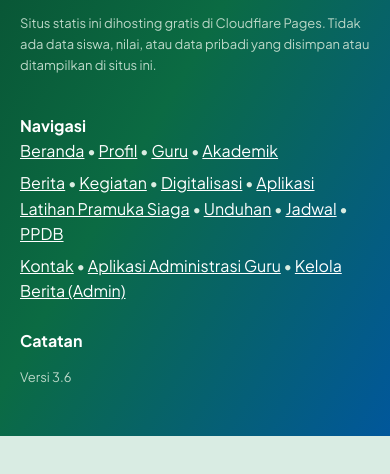
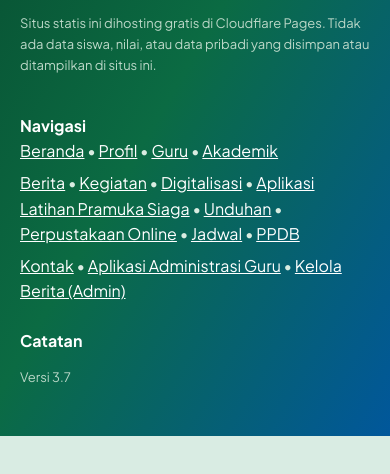
Before and after one commit to anggerukmo01-eng/sdn1gerduren-website, a plain HTML site: page digitalisasi/index.html in a window 390 px wide. Shown: the part 4656-5130 px from the top of the page. Drawn offline with Linux system fonts and the light colour scheme.

Commit message:
Perpustakaan Online: menu + halaman baru (174 buku SD Kurikulum Merdeka)

```diff
--- a/digitalisasi/index.html
+++ b/digitalisasi/index.html
@@ -34,7 +34,7 @@
       <button class="theme-btn" type="button" id="theme-btn" aria-label="Ubah mode gelap atau terang">&#127769; Mode Gelap</button>
       <button class="menu-btn" type="button" aria-expanded="false" aria-controls="nav-utama" id="menu-btn">&#9776; Menu</button>
     </div>
-    <nav aria-label="Navigasi utama" id="nav-utama"><a href="/"><span aria-hidden="true">🏠</span> Beranda</a><a href="/profil/"><span aria-hidden="true">🏫</span> Profil</a><a href="/guru/"><span aria-hidden="true">👩‍🏫</span> Guru</a><a href="/akademik/"><span aria-hidden="true">📚</span> Akademik</a><a href="/berita/"><span aria-hidden="true">📰</span> Berita</a><a href="/kegiatan/"><span aria-hidden="true">🎨</span> Kegiatan</a><div class="nav-drop"><a href="/digitalisasi/" class="active nav-drop-toggle" aria-haspopup="true" aria-expanded="false"><span aria-hidden="true">💻</span> Digitalisasi <span class="caret" aria-hidden="true">▾</span></a><div class="nav-sub"><a href="/digitalisasi/" class="active"><span aria-hidden="true">🏕️</span> Aplikasi Latihan Pramuka Siaga</a><a href="#" onclick="return bukaKhususGuru(event)"><span aria-hidden="true">🔒</span> Aplikasi Administrasi Guru</a></div></div><a href="/unduhan/"><span aria-hidden="true">📥</span> Unduhan</a><a href="/jadwal/"><span aria-hidden="true">🗓️</span> Jadwal</a><a href="/ppdb/"><span aria-hidden="true">📝</span> PPDB</a><a href="/kontak/"><span aria-hidden="true">📞</span> Kontak</a><a class="cta" href="/berita/">Berita Terbaru &rarr;</a></nav>
+    <nav aria-label="Navigasi utama" id="nav-utama"><a href="/"><span aria-hidden="true">🏠</span> Beranda</a><a href="/profil/"><span aria-hidden="true">🏫</span> Profil</a><a href="/guru/"><span aria-hidden="true">👩‍🏫</span> Guru</a><a href="/akademik/"><span aria-hidden="true">📚</span> Akademik</a><a href="/berita/"><span aria-hidden="true">📰</span> Berita</a><a href="/kegiatan/"><span aria-hidden="true">🎨</span> Kegiatan</a><div class="nav-drop"><a href="/digitalisasi/" class="active nav-drop-toggle" aria-haspopup="true" aria-expanded="false"><span aria-hidden="true">💻</span> Digitalisasi <span class="caret" aria-hidden="true">▾</span></a><div class="nav-sub"><a href="/digitalisasi/" class="active"><span aria-hidden="true">🏕️</span> Aplikasi Latihan Pramuka Siaga</a><a href="#" onclick="return bukaKhususGuru(event)"><span aria-hidden="true">🔒</span> Aplikasi Administrasi Guru</a></div></div><a href="/unduhan/"><span aria-hidden="true">📥</span> Unduhan</a><a href="/perpustakaan/"><span aria-hidden="true">📖</span> Perpustakaan Online</a><a href="/jadwal/"><span aria-hidden="true">🗓️</span> Jadwal</a><a href="/ppdb/"><span aria-hidden="true">📝</span> PPDB</a><a href="/kontak/"><span aria-hidden="true">📞</span> Kontak</a><a class="cta" href="/berita/">Berita Terbaru &rarr;</a></nav>
   </div>
 </header>
 <main id="konten">
@@ -69,13 +69,13 @@
       <strong style="color:#fff">Navigasi</strong>
       <ul class="footer-links">
         <li><a href="/">Beranda</a> &bull; <a href="/profil/">Profil</a> &bull; <a href="/guru/">Guru</a> &bull; <a href="/akademik/">Akademik</a></li>
-        <li><a href="/berita/">Berita</a> &bull; <a href="/kegiatan/">Kegiatan</a> &bull; <a href="/digitalisasi/">Digitalisasi</a> &bull; <a href="/digitalisasi/">Aplikasi Latihan Pramuka Siaga</a> &bull; <a href="/unduhan/">Unduhan</a> &bull; <a href="/jadwal/">Jadwal</a> &bull; <a href="/ppdb/">PPDB</a></li>
+        <li><a href="/berita/">Berita</a> &bull; <a href="/kegiatan/">Kegiatan</a> &bull; <a href="/digitalisasi/">Digitalisasi</a> &bull; <a href="/digitalisasi/">Aplikasi Latihan Pramuka Siaga</a> &bull; <a href="/unduhan/">Unduhan</a> &bull; <a href="/perpustakaan/">Perpustakaan Online</a> &bull; <a href="/jadwal/">Jadwal</a> &bull; <a href="/ppdb/">PPDB</a></li>
         <li><a href="/kontak/">Kontak</a> &bull; <a href="#" onclick="return bukaKhususGuru(event)">Aplikasi Administrasi Guru</a> &bull; <a href="/admin">Kelola Berita (Admin)</a></li>
       </ul>
     </div>
     <div>
       <strong style="color:#fff">Catatan</strong>
-      <p class="small" style="color:#bcd8c8">Versi 3.6</p>
+      <p class="small" style="color:#bcd8c8">Versi 3.7</p>
     </div>
   </div>
 </footer>
```
